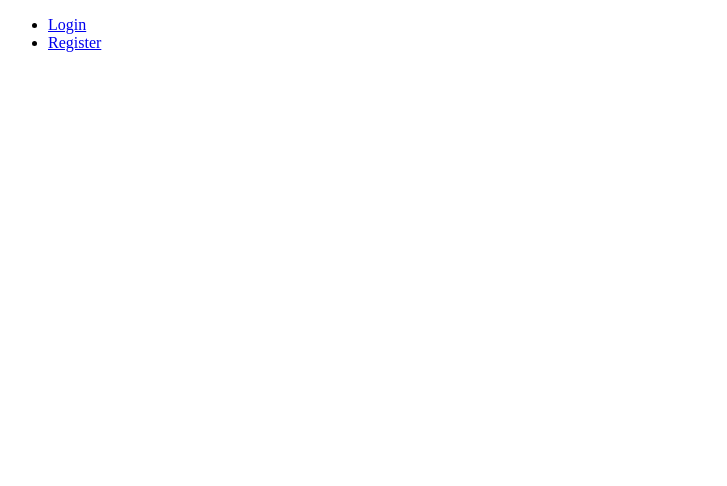
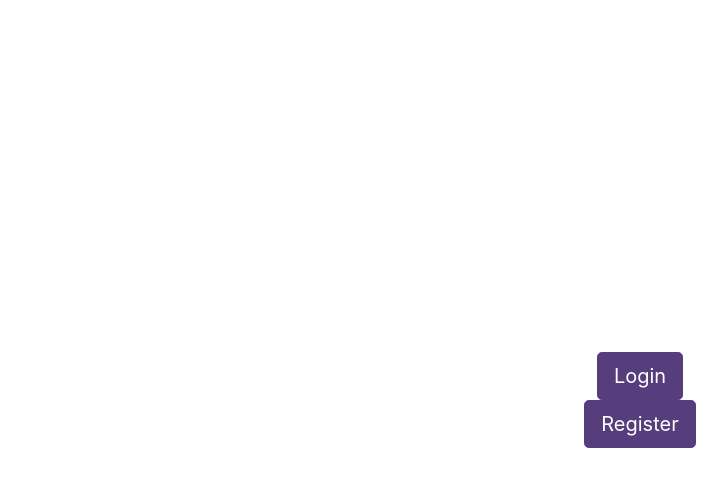
Before and after one commit to nmoun/tasks, a React app: page / in a window 1280 px wide. Shown: the top 486 px of the page, without its empty margins (0-727 px from the left). Built offline with nearby package versions, Linux system fonts and the light colour scheme; the HTML template or start-up script is replaced by a standard one.

Commit message:
grid naz

```diff
--- a/config/webpack.dev.config.js
+++ b/config/webpack.dev.config.js
@@ -3,7 +3,7 @@ const HtmlWebpackPlugin = require('html-webpack-plugin');
 module.exports = {
   entry: './src/index.js',
   devtool: 'source-map',
-    resolve:{
+  resolve: {
     modules: ['node_modules', 'src']
   },
   module: {
@@ -28,6 +28,26 @@ module.exports = {
         use: {
           loader: 'babel-loader'
         }
+      },
+      {
+        test: /\.(scss)$/,
+        use: [{
+          loader: 'style-loader', // inject CSS to page
+        }, {
+          loader: 'css-loader', // translates CSS into CommonJS modules
+        }, {
+          loader: 'postcss-loader', // Run post css actions
+          options: {
+            plugins: function() { // post css plugins, can be exported to postcss.config.js
+              return [
+                require('precss'),
+                require('autoprefixer')
+              ];
+            }
+          }
+        }, {
+          loader: 'sass-loader' // compiles Sass to CSS
+        }]
       }
     ]
   },
--- a/src/App.js
+++ b/src/App.js
@@ -14,14 +14,12 @@ class App extends Component {
 
   render() {
     return <Router>
-      <div>
         <Switch>
           <PrivateRoute path="/home" component={Home} />
           <Route path="/login" component={Login} />
           <Route path="/register" component={Register} />
           <Route path="/" component={Welcome} />
         </Switch>
-      </div>
     </Router>
   }
 };
--- a/src/Welcome.js
+++ b/src/Welcome.js
@@ -1,16 +1,24 @@
 import React from "react";
-import { NavLink } from "react-router-dom";
+import { Link } from "react-router-dom";
+
+import "scss/custom.scss";
 
 class Welcome extends React.Component {
   render() {
-    return <ul>
-      <li>
-        <NavLink to="/login">Login</NavLink>
-      </li>
-      <li>
-        <NavLink to="/register">Register</NavLink>
-      </li>
-    </ul>;
+    return (<div className="container-emo">
+    <div className="container">
+       <div class="row justify-content-md-center">
+         <div class="col-md-auto">
+           <Link to="/login"><button type="button" className="btn btn-lg btn-emo text-white">Login</button></Link>
+         </div>
+       </div>
+       <div class="row justify-content-md-center">
+         <div class="col-md-auto">
+           <Link to="/register"><button type="button" className="btn btn-lg btn-emo text-white">Register</button></Link>
+         </div>
+       </div>
+       </div>
+     </div>);
   }
 };
 export default Welcome;
--- /dev/null
+++ b/src/scss/custom.scss
@@ -0,0 +1,30 @@
+// Custom.scss
+// Option B: Include parts of Bootstrap
+
+$body-bg: white;
+$emo: #563d7c;
+
+$theme-colors: (
+  "emo": $emo
+);
+
+.container-emo{
+  min-height: 100%;  /* Fallback for browsers do NOT support vh unit */
+  min-height: 100vh; /* These two lines are counted as one :-)       */
+
+  display: flex;
+  align-items: center;
+}
+
+@import "node_modules/bootstrap/scss/bootstrap";
+
+// Required
+// @import "node_modules/bootstrap/scss/functions";
+// @import "node_modules/bootstrap/scss/variables";
+// @import "node_modules/bootstrap/scss/mixins";
+
+
+// @import "node_modules/bootstrap/scss/utilities/text";
+// @import "node_modules/bootstrap/scss/utilities/flex";
+// @import "node_modules/bootstrap/scss/buttons";
+// @import "node_modules/bootstrap/scss/reboot";
```
Also changed, not shown: package.json (+8 -0 lines), .eslintrc.json, 1 other file (tests, documents, lock files or other folders). Lines whose indentation alone changed are shown as unchanged.
